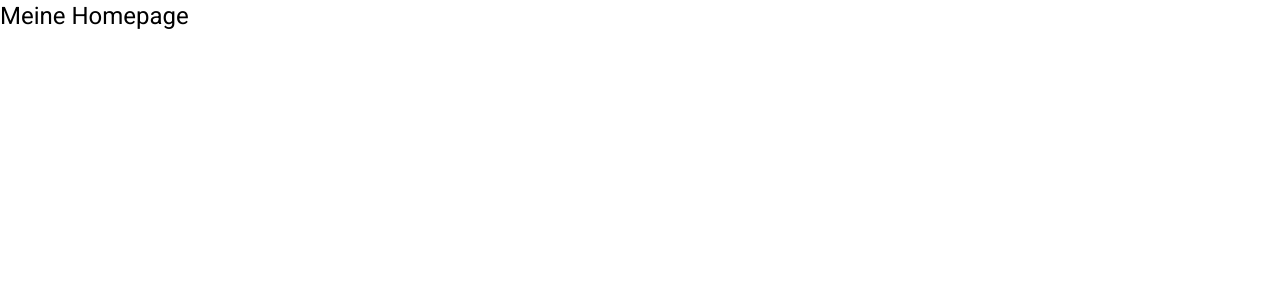
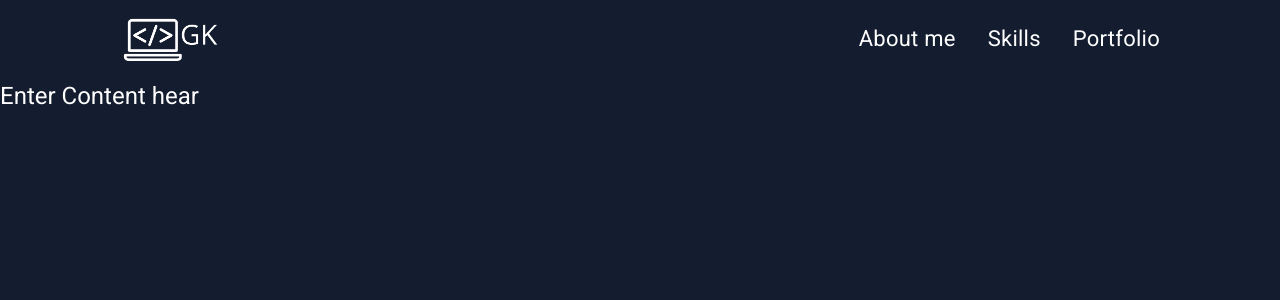
Before and after one commit to GeorgiosKoinaris/georgios-koinaris.de, an Angular app: page / in a window 1280 px wide. Shown: the top 300 px of the page. Built offline with nearby package versions, Linux system fonts and the light colour scheme.

Commit message:
added header

```diff
--- a/src/app/app.component.html
+++ b/src/app/app.component.html
@@ -1 +1,2 @@
-<h1>Meine Homepage</h1>
+<app-header></app-header>
+<h1>Enter Content hear</h1>
--- a/src/app/app.module.ts
+++ b/src/app/app.module.ts
@@ -4,10 +4,12 @@ import { BrowserModule } from '@angular/platform-browser';
 import { AppRoutingModule } from './app-routing.module';
 import { AppComponent } from './app.component';
 import { BrowserAnimationsModule } from '@angular/platform-browser/animations';
+import { HeaderComponent } from './header/header.component';
 
 @NgModule({
   declarations: [
-    AppComponent
+    AppComponent,
+    HeaderComponent
   ],
   imports: [
     BrowserModule,
--- /dev/null
+++ b/src/app/header/header.component.html
@@ -0,0 +1,8 @@
+<header>
+    <img src="./assets/img/logo-white.png" alt="Icon">
+    <div>
+        <a>About me</a>
+        <a>Skills</a>
+        <a>Portfolio</a>
+    </div>
+</header>
--- /dev/null
+++ b/src/app/header/header.component.scss
@@ -0,0 +1,24 @@
+header {
+    height: 80px;
+    display: flex;
+    justify-content: space-between;
+    align-items: center;
+    padding-left: 120px;
+    padding-right: 120px;
+    a {
+        color: white;
+        text-decoration: none;
+        margin-left: 32px;
+        font-size: 22px;
+        &:hover {
+            color: #1CDAE6;
+            cursor: pointer;
+        }
+    }
+    img {
+        height: 50px;
+        &:hover {
+            cursor: pointer;
+        }
+    }
+}
--- a/src/styles.scss
+++ b/src/styles.scss
@@ -1,4 +1,16 @@
 /* You can add global styles to this file, and also import other style files */
 
-html, body { height: 100%; }
-body { margin: 0; font-family: Roboto, "Helvetica Neue", sans-serif; }
+html,
+body {
+    height: 100%;
+}
+
+body {
+    margin: 0;
+    font-family: Roboto, "Helvetica Neue", sans-serif;
+}
+
+body {
+    color: white;
+    background-color: #141D2F;
+}
```
Also changed, not shown: src/app/header/header.component.ts (added, +10 -0 lines), src/assets/img/logo-white.png (added), 1 other file (tests, documents, lock files or other folders).
